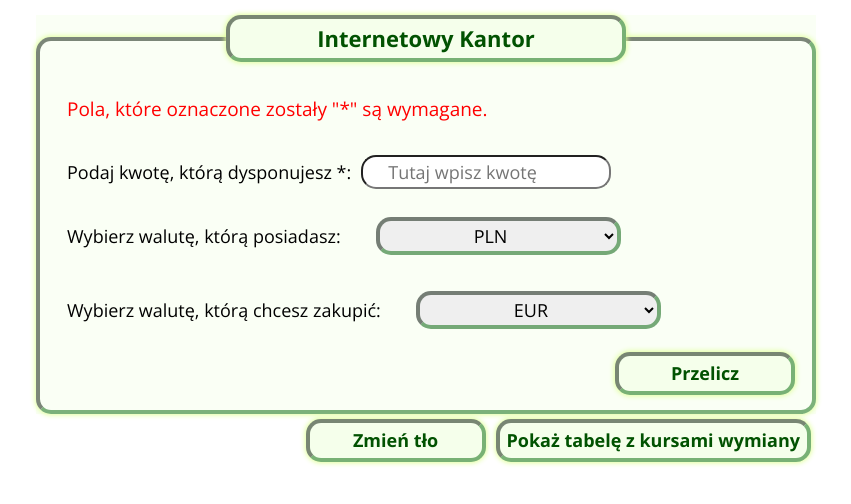
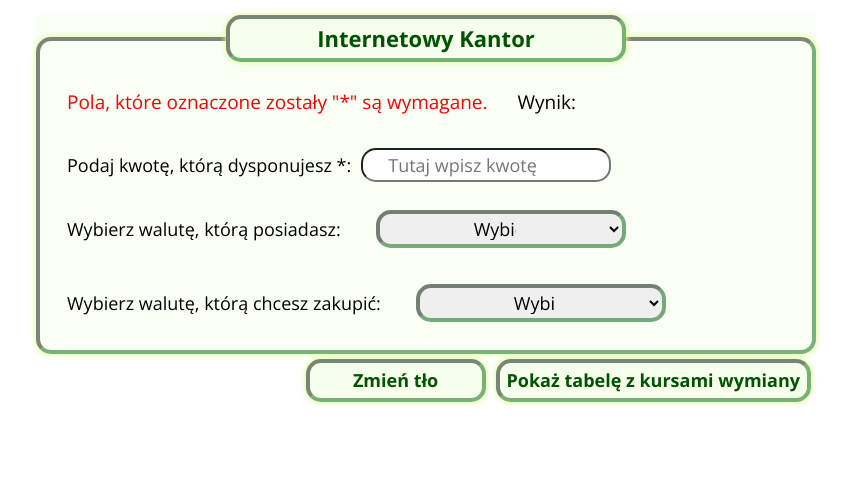
Before and after one commit to KMNowak/currency-converter-react, a React (Create React App) app: page / in a window 1280 px wide. Shown: the top 504 px of the page, without its empty margins (214-1065 px from the left). Built offline with nearby package versions, Linux system fonts and the light colour scheme.

Commit message:
feat: add calculation interaction

```diff
--- a/src/App.js
+++ b/src/App.js
@@ -7,6 +7,11 @@ import Container from "./container";
 function App() {
   const [hideTable, setHideTable] = useState(false);
   const [changeBackground, setChangeBackground] = useState(false);
+  const [amount, setAmount] = useState("");
+  const [yourCurrency, setYourCurrency] = useState("");
+  const [finalCurrency, setFinalCurrency] = useState("");
+
+
 
   const toggleVisibilityTable = () => {
     setHideTable(hideTable => !hideTable);
@@ -16,9 +21,53 @@ function App() {
     setChangeBackground(changeBackground => !changeBackground);
   }
 
+  const onInputChange = ({ target }) => setAmount(target.value);
+  const onSelectYourCurrencyChange = ({ target }) => setYourCurrency(target.value);
+  const onSelectFinalCurrencyChange = ({ target }) => setFinalCurrency(target.value);
+
+  const calculateToPLN = () => {
+    switch (yourCurrency) {
+      case "Wybierz walutę":
+        return;
+      case "PLN":
+        return amount;
+      case "GBP":
+        return amount * 4.9551;
+      case "EUR":
+        return amount * 4.4534;
+      case "USD":
+        return amount * 3.9589;
+    };
+  };
+
+  const exchangeToFinalCurrency = () => {
+    switch (finalCurrency) {
+      case "Wybierz walutę":
+        return;
+      case "PLN":
+        return calculateToPLN() / 1
+      case "GBP":
+        return calculateToPLN() / 4.9551;
+      case "EUR":
+        return calculateToPLN() / 4.4534;
+      case "USD":
+        return calculateToPLN() / 3.9589;
+    };
+  };
+
+
+
   return (
     <Container changeBackground={changeBackground}>
-      <Form />
+      <Form
+       exchangeToFinalCurrency={exchangeToFinalCurrency}
+        amount={amount}
+        yourCurrency={yourCurrency}
+        finalCurrency={finalCurrency}
+        onInputChange={onInputChange}
+        onSelectYourCurrencyChange={onSelectYourCurrencyChange}
+        onSelectFinalCurrencyChange={onSelectFinalCurrencyChange}
+      />
       <Table
         hideTable={hideTable}
       />
--- a/src/form/index.js
+++ b/src/form/index.js
@@ -2,35 +2,51 @@ import React from 'react';
 import "./style.css"
 
 
-const Form = () => (
-  <form className="form">
+const Form = ({ amount, yourCurrency, finalCurrency, onInputChange, onSelectYourCurrencyChange, onSelectFinalCurrencyChange, exchangeToFinalCurrency }) => {
+
+  const final = exchangeToFinalCurrency();
+
+  const onFormSubmit = (event) => {
+    event.preventDefault();
+    exchangeToFinalCurrency()
+  }
+
+  return (
+    <form onSubmit={onFormSubmit} className="form">
       <fieldset className="form__fieldset">
         <legend className="form__legend">Internetowy Kantor</legend>
         <p className="form__paragraph form__paragraph--instruction"> Pola, które oznaczone zostały "*" są wymagane.
         </p>
         <label className="form__label">Podaj kwotę, którą dysponujesz *:
-            <input className="form__input" type="number" step="0.01" min="0.01" placeholder="Tutaj wpisz kwotę" required />
+            <input onChange={onInputChange} className="form__input" type="number" step="0.01" min="0.01" placeholder="Tutaj wpisz kwotę" value={amount} />
         </label>
         <label className="form__label">Wybierz walutę, którą posiadasz:
-            <select className="form__select" name="currency">
-        <option value="EUR">EUR</option>
-        <option value="GBP">GBP</option>
-        <option value="PLN" selected>PLN</option>
-        <option value="USD">USD</option>
+            <select onChange={onSelectYourCurrencyChange} className="form__select" value={yourCurrency}>
+            <option>Wybierz walutę</option>
+            <option>EUR</option>
+            <option>GBP</option>
+            <option>PLN</option>
+            <option>USD</option>
           </select>
         </label>
         <label className="form__label">Wybierz walutę, którą chcesz zakupić:
-            <select className="form__select" name="currency">
-        <option value="EUR" selected>EUR</option>
-        <option value="GBP">GBP</option>
-        <option value="PLN">PLN</option>
-        <option value="USD">USD</option>
+            <select onChange={onSelectFinalCurrencyChange} className="form__select" name="currency" value={finalCurrency}>
+            <option>Wybierz walutę</option>
+            <option>EUR</option>
+            <option>GBP</option>
+            <option>PLN</option>
+            <option>USD</option>
           </select>
         </label>
-    <p className="form__paragraph"></p>
-
-    <button className="button">Przelicz</button>
+        <p className="form__paragraph form__paragraph--result">
+          Wynik:
+         <span className={`${final ? "form__paragraph--showResult" : ""}`}>
+            {final ? `Za ${amount} ${yourCurrency} kupisz u nas ${final.toFixed(2)} ${finalCurrency}` : ""}
+          </span>
+        </p>
       </fieldset>
     </form>
   );
+};
+
 export default Form;
```
Lines whose indentation alone changed are shown as unchanged.
